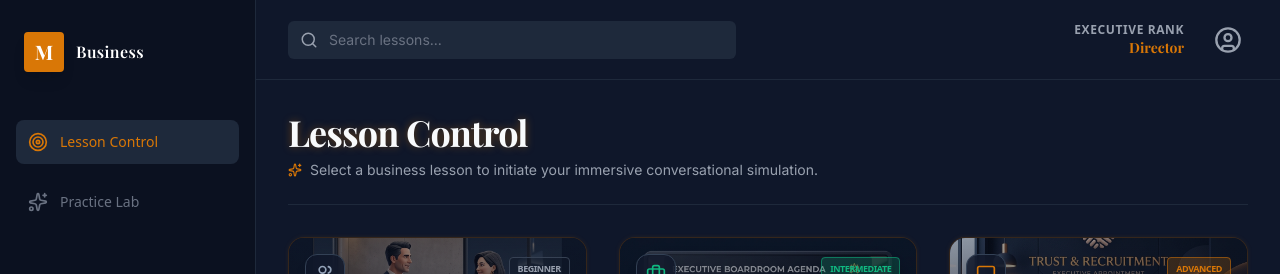
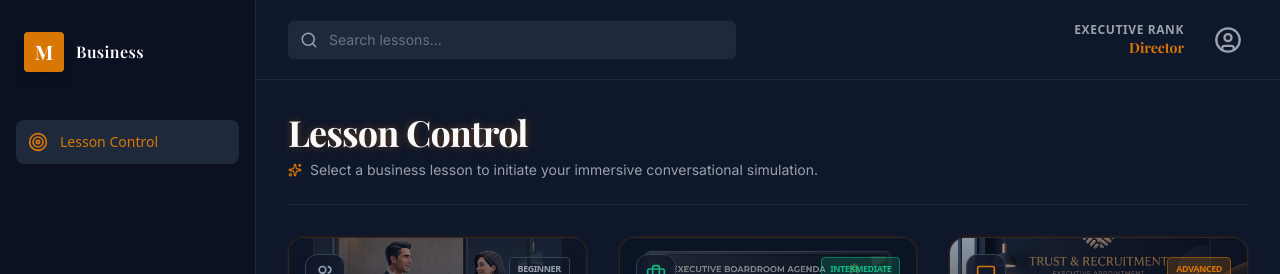
Before and after one commit to mantolatv-cmyk/missmonica-business, a Next.js app in the folder frontend/: page /dashboard in a window 1280 px wide. Shown: the top 274 px of the page. Built offline with nearby package versions, Linux system fonts and the light colour scheme; a web font is replaced by a local one.

Commit message:
ui: remove Practice Lab from sidebar for cleaner navigation

```diff
--- a/frontend/src/app/dashboard/layout.tsx
+++ b/frontend/src/app/dashboard/layout.tsx
@@ -5,8 +5,7 @@ import {
   Target,
   Settings,
   Search,
-  UserCircle,
-  Sparkles
+  UserCircle
 } from 'lucide-react';
 import Link from 'next/link';
 
@@ -30,7 +29,6 @@ export default function DashboardLayout({
 
         <nav className="flex-1 w-full space-y-4">
           <NavItem icon={<Target size={20} />} label="Lesson Control" href="/dashboard" active={true} />
-          <NavItem icon={<Sparkles size={20} />} label="Practice Lab" href="/dashboard/practice" />
         </nav>
 
         <div className="w-full mt-auto">
```
